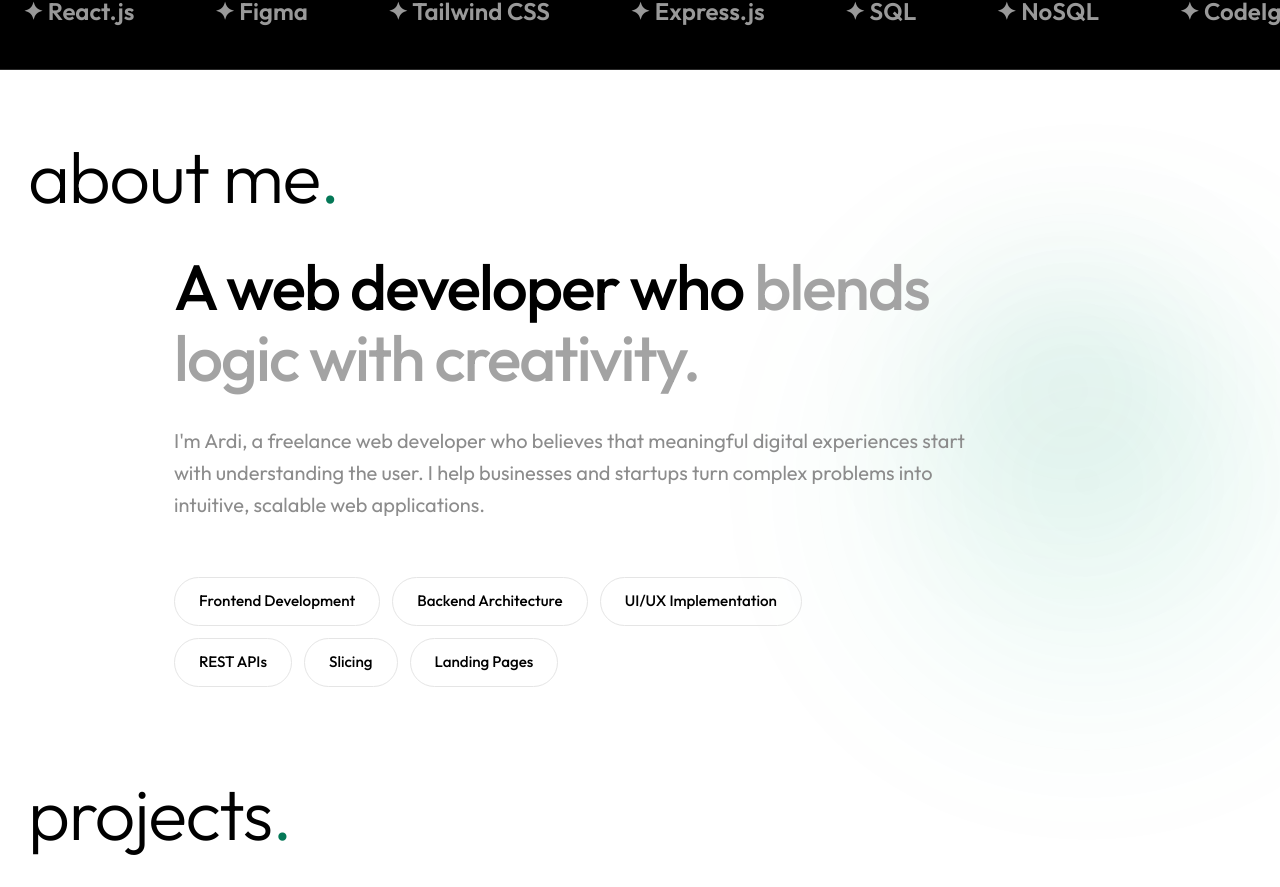
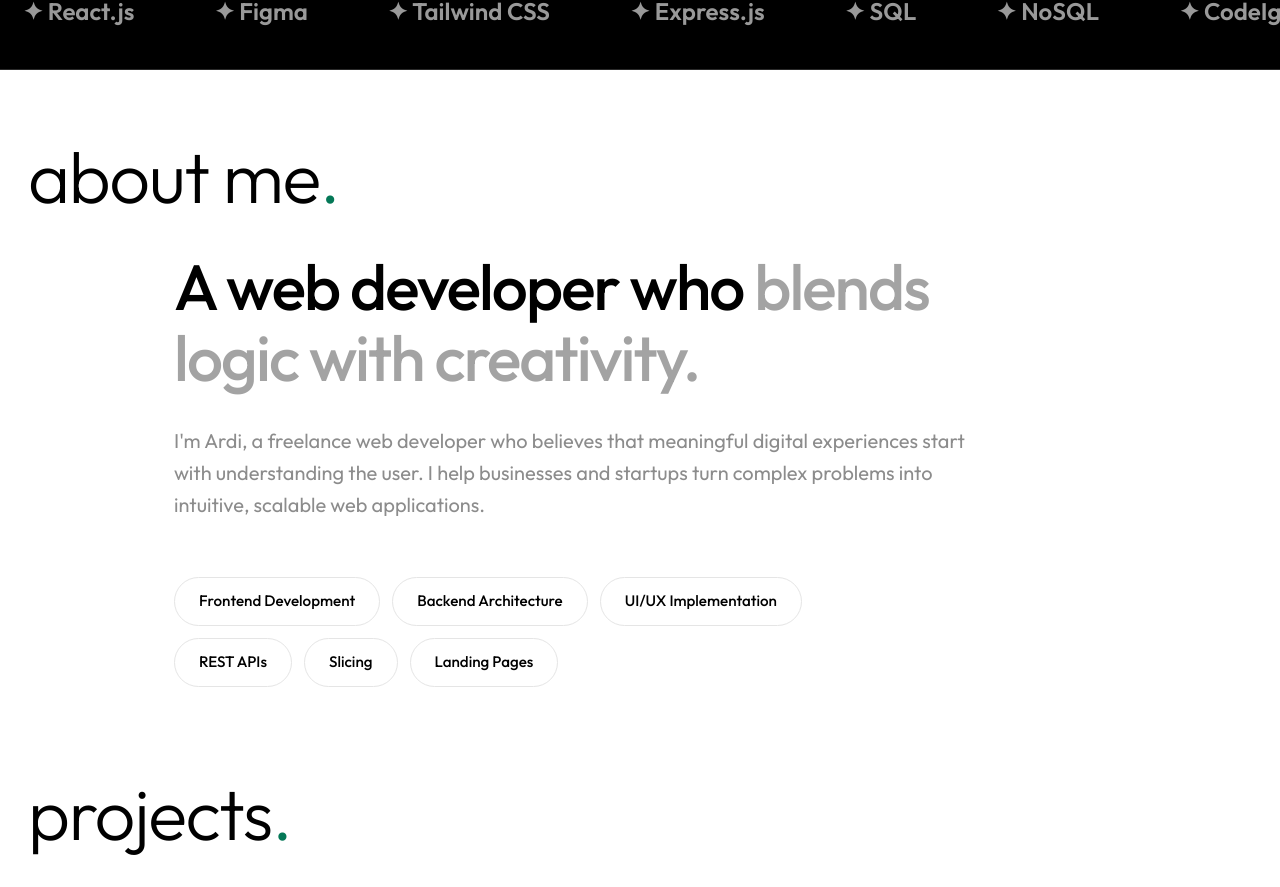
Before and after one commit to triard13/triard, a Next.js app: page / in a window 1280 px wide. Shown: the part 1026-1913 px from the top of the page. Built offline with nearby package versions, Linux system fonts and the light colour scheme.

Commit message:
feat: add project showcase page with detailed project data and descriptions

```diff
--- a/src/app/page.tsx
+++ b/src/app/page.tsx
@@ -419,35 +419,6 @@ export default function Home() {
           </div>
         </motion.div>
 
-        {/* Ambient Light Leak Decoration */}
-        <div
-          className="hidden lg:block"
-          style={{ position: 'absolute', right: '0', bottom: '0', width: '50%', height: '100%', pointerEvents: 'none', zIndex: -1, overflow: 'visible' }}
-        >
-          {/* Primary Light Blob */}
-          <motion.div
-            animate={{
-              scale: [1, 1.3, 1],
-              opacity: [0.15, 0.25, 0.15],
-              x: [0, -40, 0],
-              y: [0, -30, 0]
-            }}
-            transition={{ duration: 8, repeat: Infinity, ease: 'easeInOut' }}
-            style={{ position: 'absolute', right: '-15%', bottom: '-10%', width: '500px', height: '500px', background: 'radial-gradient(circle, rgba(16, 185, 129, 0.8) 0%, rgba(16, 185, 129, 0) 70%)', filter: 'blur(100px)', borderRadius: '50%' }}
-          />
-
-          {/* Secondary Accent Light Blob */}
-          <motion.div
-            animate={{
-              scale: [1.2, 1, 1.2],
-              opacity: [0.1, 0.2, 0.1],
-              x: [0, 50, 0],
-              y: [0, 40, 0]
-            }}
-            transition={{ duration: 12, repeat: Infinity, ease: 'easeInOut' }}
-            style={{ position: 'absolute', right: '10%', bottom: '30%', width: '350px', height: '350px', background: 'radial-gradient(circle, rgba(4, 120, 87, 0.6) 0%, rgba(4, 120, 87, 0) 70%)', filter: 'blur(80px)', borderRadius: '50%' }}
-          />
-        </div>
 
       </motion.div>
 
```
